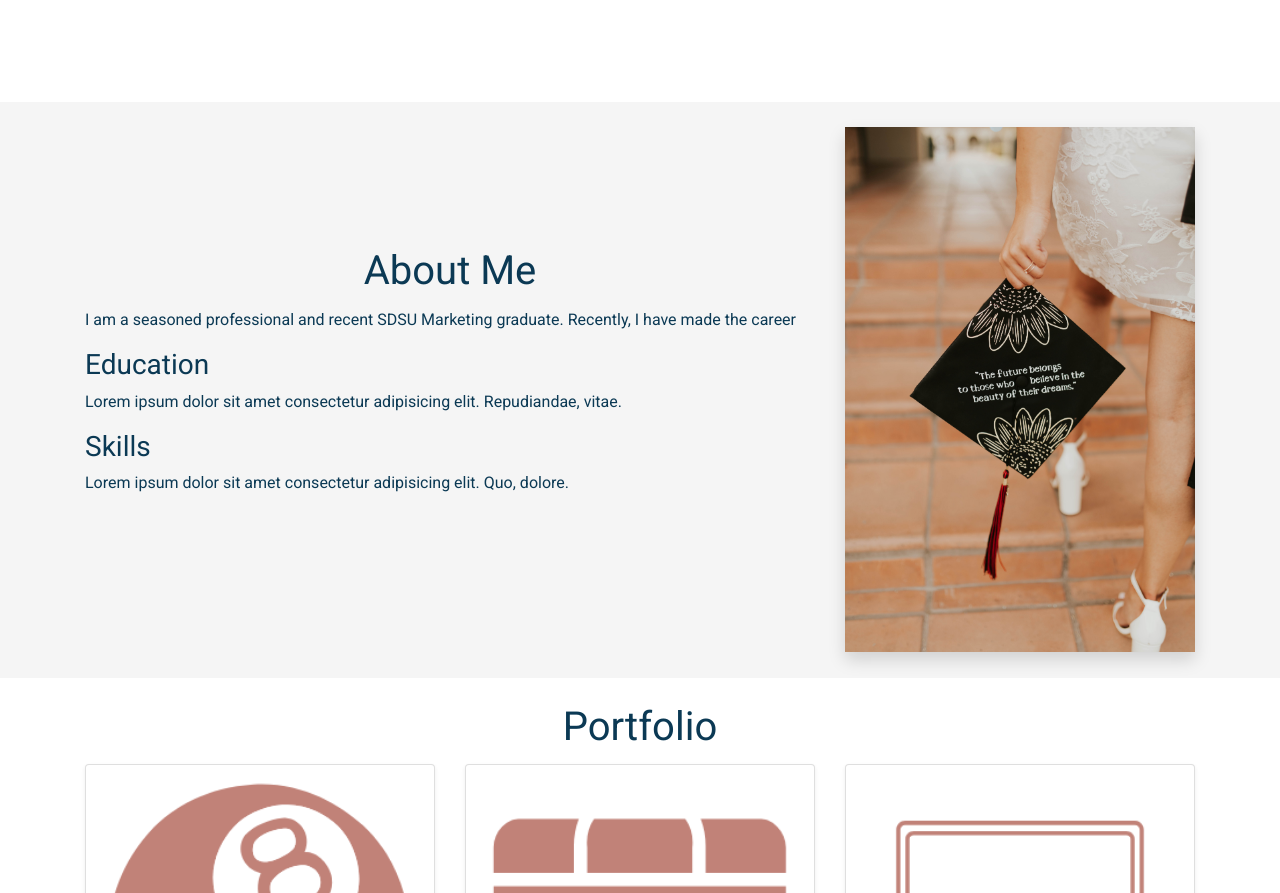
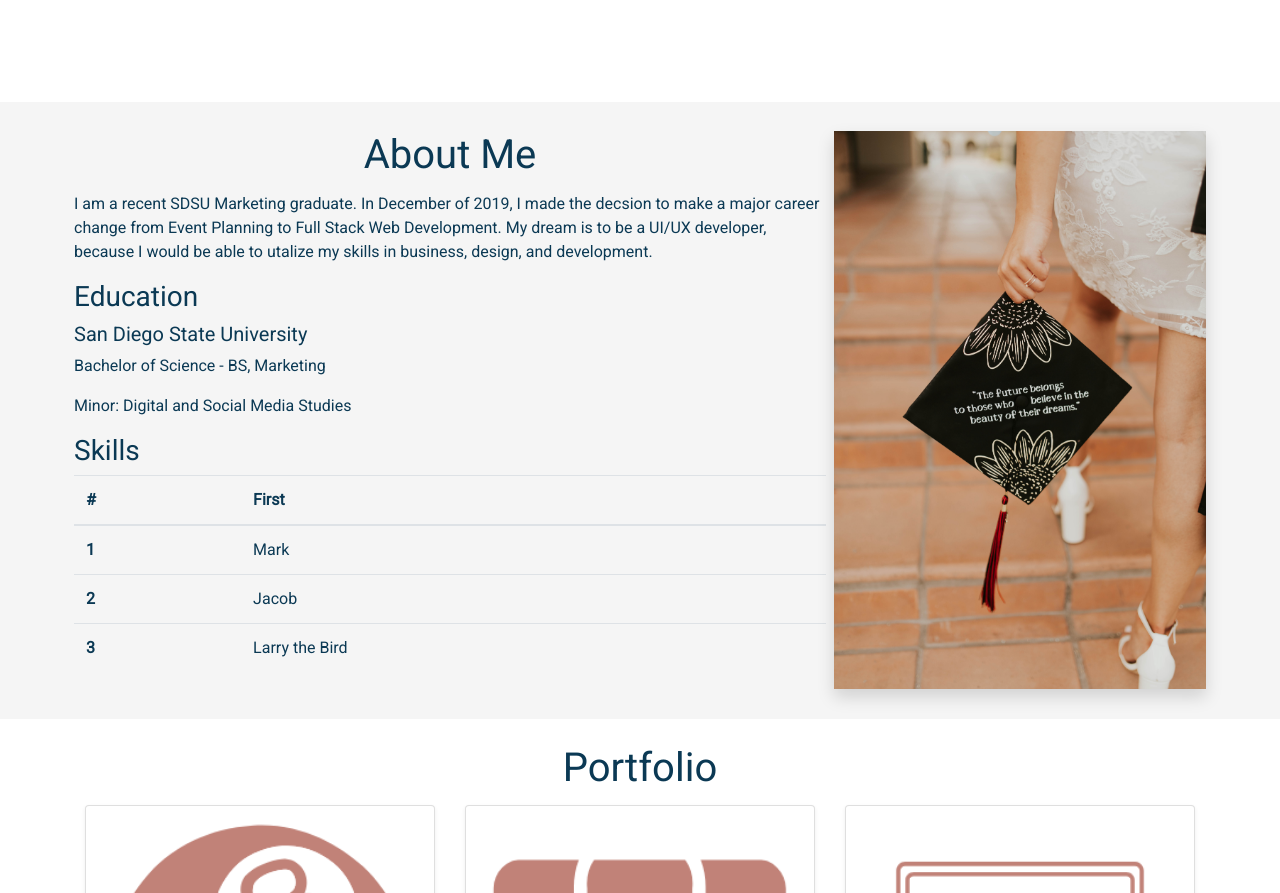
Before and after one commit to kelly70ve/homework2, a plain HTML site: page index.html in a window 1280 px wide. Shown: the part 640-1533 px from the top of the page. Drawn offline with nearby package versions, Linux system fonts and the light colour scheme.

Commit message:
updated about me

```diff
--- a/index.html
+++ b/index.html
@@ -23,7 +23,8 @@
     <header>
       <!-- NAV -->
       <nav class="navbar navbar-expand-sm navbar-light bg-light justify-content-end container-fluid">
-        <button class="navbar-toggler" type="button" data-toggle="collapse" data-target="#navbarNavAltMarkup" aria-controls="navbarNavAltMarkup" aria-expanded="false" aria-label="Toggle navigation">
+        <button class="navbar-toggler" type="button" data-toggle="collapse" data-target="#navbarNavAltMarkup"
+          aria-controls="navbarNavAltMarkup" aria-expanded="false" aria-label="Toggle navigation">
           <span class="navbar-toggler-icon"></span>
         </button>
         <div class="collapse navbar-collapse justify-content-end" id="navbarNavAltMarkup">
@@ -52,19 +53,41 @@
       <section id="about-me">
         <div class="container">
           <div class="row">
-          <div class="col-md-8 center">
+            <div class="col-lg-8 center p-1">
               <h2 class="text-center">About Me</h2>
               <p>
-              I am a seasoned professional and recent SDSU Marketing graduate. Recently, I have made the career
+                I am a recent SDSU Marketing graduate. In December of 2019, I made the decsion to make a major career change from Event Planning to Full Stack Web Development. My dream is to be a UI/UX developer, because I would be able to utalize my skills in business, design, and development.
               </p>
               <h3>Education</h3>
-            <p>
-              Lorem ipsum dolor sit amet consectetur adipisicing elit. Repudiandae, vitae.
-            </p>
+              <h5>San Diego State University</h5>
+              <p>Bachelor of Science - BS, Marketing</p>
+              <p>Minor: Digital and Social Media Studies</p>
               <h3>Skills</h3>
-            <p>Lorem ipsum dolor sit amet consectetur adipisicing elit. Quo, dolore.</p>
+              <table class="table table-hover container-sm">
+                <thead>
+                  <tr>
+                    <th scope="col">#</th>
+                    <th scope="col">First</th>
+                  </tr>
+                </thead>
+                <tbody>
+                  <tr>
+                    <th scope="row">1</th>
+                    <td>Mark</td>
+                  </tr>
+                  <tr>
+                    <th scope="row">2</th>
+                    <td>Jacob</td>
+                  </tr>
+                  <tr>
+                    <th scope="row">3</th>
+                    <td colspan="2">Larry the Bird</td>
+                  </tr>
+                </tbody>
+              </table>
+
             </div>
-          <div class="col-md-4">
+            <div class="col-lg-4 p-1">
               <img src="Assets/Images/gradcap.jpg" alt="gradcap" class="img-fluid shadow">
             </div>
           </div>
@@ -80,7 +103,8 @@
             <div class="card shadow-sm">
               <img src="Assets/Images/1.png" class="card-img-top" alt="...">
               <div class="card-body">
-              <a href="https://kelly70ve.github.io/magic/" target="_blank"><button type="button" class="btn btn-secondary btn-lg btn-block shadow">Magic 8-Ball</button></a>
+                <a href="https://kelly70ve.github.io/magic/" target="_blank"><button type="button"
+                    class="btn btn-secondary btn-lg btn-block shadow">Magic 8-Ball</button></a>
               </div>
             </div>
             <!-- Treasure Hunt Card -->
@@ -112,7 +136,8 @@
             <input type="name" class="form-control" id="inputName" placeholder="Name">
           </div>
           <div class="form-group">
-          <input type="email" class="form-control" id="exampleInputEmail1" aria-describedby="emailHelp" placeholder="Email Address">
+            <input type="email" class="form-control" id="exampleInputEmail1" aria-describedby="emailHelp"
+              placeholder="Email Address">
           </div>
           <div class="form-group">
             <textarea class="form-control" id="exampleFormControlTextarea1" rows="3" placeholder="Message"></textarea>
@@ -129,8 +154,15 @@
       </footer>
   </div>
   <!-- Bootstrap JS -->
-  <script src="https://code.jquery.com/jquery-3.2.1.slim.min.js" integrity="sha384-KJ3o2DKtIkvYIK3UENzmM7KCkRr/rE9/Qpg6aAZGJwFDMVNA/GpGFF93hXpG5KkN" crossorigin="anonymous"></script>
-<script src="https://cdnjs.cloudflare.com/ajax/libs/popper.js/1.12.9/umd/popper.min.js" integrity="sha384-ApNbgh9B+Y1QKtv3Rn7W3mgPxhU9K/ScQsAP7hUibX39j7fakFPskvXusvfa0b4Q" crossorigin="anonymous"></script>
-<script src="https://maxcdn.bootstrapcdn.com/bootstrap/4.0.0/js/bootstrap.min.js" integrity="sha384-JZR6Spejh4U02d8jOt6vLEHfe/JQGiRRSQQxSfFWpi1MquVdAyjUar5+76PVCmYl" crossorigin="anonymous"></script>
+  <script src="https://code.jquery.com/jquery-3.2.1.slim.min.js"
+    integrity="sha384-KJ3o2DKtIkvYIK3UENzmM7KCkRr/rE9/Qpg6aAZGJwFDMVNA/GpGFF93hXpG5KkN" crossorigin="anonymous">
+  </script>
+  <script src="https://cdnjs.cloudflare.com/ajax/libs/popper.js/1.12.9/umd/popper.min.js"
+    integrity="sha384-ApNbgh9B+Y1QKtv3Rn7W3mgPxhU9K/ScQsAP7hUibX39j7fakFPskvXusvfa0b4Q" crossorigin="anonymous">
+  </script>
+  <script src="https://maxcdn.bootstrapcdn.com/bootstrap/4.0.0/js/bootstrap.min.js"
+    integrity="sha384-JZR6Spejh4U02d8jOt6vLEHfe/JQGiRRSQQxSfFWpi1MquVdAyjUar5+76PVCmYl" crossorigin="anonymous">
+  </script>
 </body>
+
 </html>
--- a/style.css
+++ b/style.css
@@ -21,6 +21,7 @@ html {
 }
 .btn:hover {
   background-color: #39a5a2;
+  color: #ffffff !important;
 }
 
 
@@ -69,8 +70,8 @@ h2 {
 }
 
 .center {
-  padding-top: 7.5rem;
-  padding-bottom: 7.5rem;
+  padding-top: 5rem;
+  padding-bottom: 5rem;
 }
 
 /* About me */
```
Lines whose indentation alone changed are shown as unchanged.
